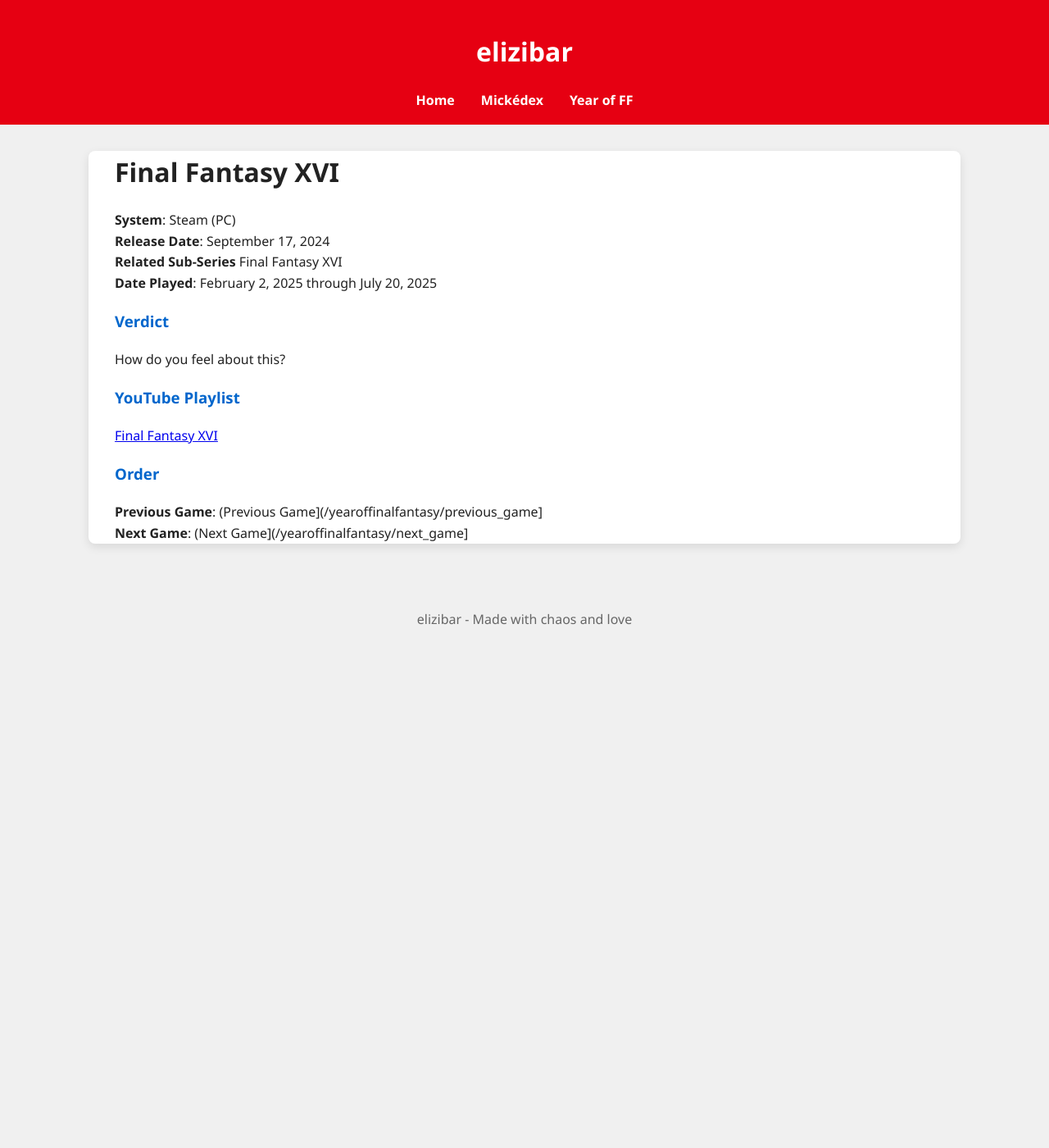
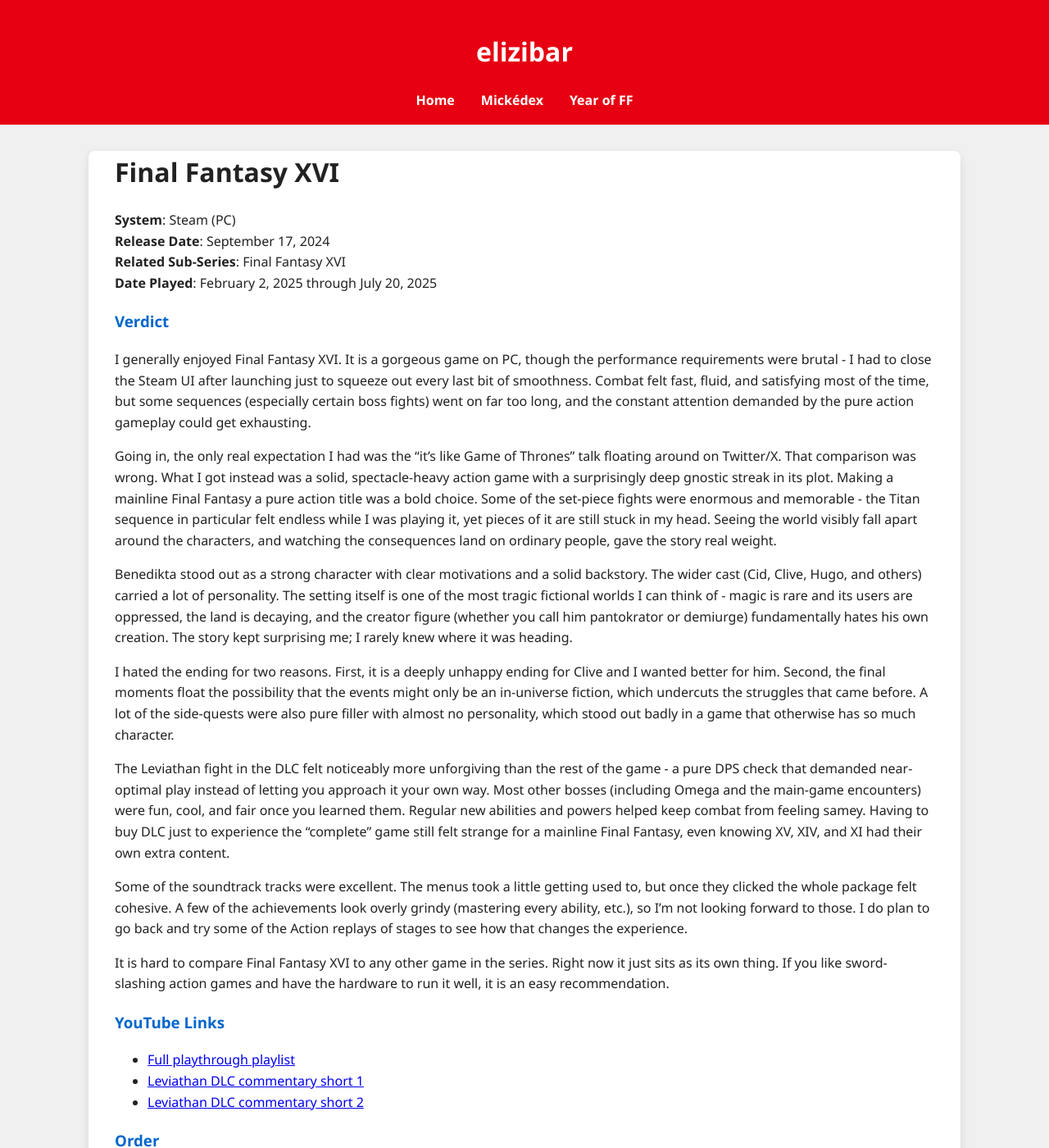
Before and after one commit to elizibar/elizibar.github.io, a Jekyll site: the page built from yearoffinalfantasy/FF16/ff16.md, in a window 1280 px wide and 1400 px high. Shown: the whole window at 82% size. Built offline with Jekyll 4.4.1, drawn with Linux system fonts in a browser that asks for light colours; some of the changed text lies outside the part shown.

Commit message:
cleaning up formatting and ff16

```diff
--- a/yearoffinalfantasy/FF16/ff16.md
+++ b/yearoffinalfantasy/FF16/ff16.md
@@ -6,17 +6,41 @@
 
 # Final Fantasy XVI
 
-**System**:  Steam (PC)
-**Release Date**:  September 17, 2024
-**Related Sub-Series**  Final Fantasy XVI
-**Date Played**:  February 2, 2025 through July 20, 2025
+**System**: Steam (PC)
+**Release Date**: September 17, 2024
+**Related Sub-Series**: Final Fantasy XVI
+**Date Played**: February 2, 2025 through July 20, 2025
 
 ### Verdict
-How do you feel about this?
 
-### YouTube Playlist
-[Final Fantasy XVI](https://www.youtube.com/playlist?list=PL-oNO4nnzhsVW99qLfdOZbpj4pUsFqcgd)
+I generally enjoyed Final Fantasy XVI. It is a gorgeous game on PC, though the performance requirements were brutal - I had to close the Steam UI after launching just to squeeze out every last bit of smoothness. Combat felt fast, fluid, and satisfying most of the time, but some sequences (especially certain boss fights) went on far too long, and the constant attention demanded by the pure action gameplay could get exhausting.
+
+Going in, the only real expectation I had was the "it's like Game of Thrones" talk floating around on Twitter/X. That comparison was wrong. What I got instead was a solid, spectacle-heavy action game with a surprisingly deep gnostic streak in its plot. Making a mainline Final Fantasy a pure action title was a bold choice. Some of the set-piece fights were enormous and memorable - the Titan sequence in particular felt endless while I was playing it, yet pieces of it are still stuck in my head. Seeing the world visibly fall apart around the characters, and watching the consequences land on ordinary people, gave the story real weight.
+
+Benedikta stood out as a strong character with clear motivations and a solid backstory. The wider cast (Cid, Clive, Hugo, and others) carried a lot of personality. The setting itself is one of the most tragic fictional worlds I can think of - magic is rare and its users are oppressed, the land is decaying, and the creator figure (whether you call him pantokrator or demiurge) fundamentally hates his own creation. The story kept surprising me; I rarely knew where it was heading.
+
+I hated the ending for two reasons. First, it is a deeply unhappy ending for Clive and I wanted better for him. Second, the final moments float the possibility that the events might only be an in-universe fiction, which undercuts the struggles that came before. A lot of the side-quests were also pure filler with almost no personality, which stood out badly in a game that otherwise has so much character.
+
+The Leviathan fight in the DLC felt noticeably more unforgiving than the rest of the game - a pure DPS check that demanded near-optimal play instead of letting you approach it your own way. Most other bosses (including Omega and the main-game encounters) were fun, cool, and fair once you learned them. Regular new abilities and powers helped keep combat from feeling samey. Having to buy DLC just to experience the "complete" game still felt strange for a mainline Final Fantasy, even knowing XV, XIV, and XI had their own extra content.
+
+Some of the soundtrack tracks were excellent. The menus took a little getting used to, but once they clicked the whole package felt cohesive. A few of the achievements look overly grindy (mastering every ability, etc.), so I'm not looking forward to those. I do plan to go back and try some of the Action replays of stages to see how that changes the experience.
+
+It is hard to compare Final Fantasy XVI to any other game in the series. Right now it just sits as its own thing. If you like sword-slashing action games and have the hardware to run it well, it is an easy recommendation.
+
+### YouTube Links
+
+- [Full playthrough playlist](https://www.youtube.com/playlist?list=PL-oNO4nnzhsVW99qLfdOZbpj4pUsFqcgd)
+- [Leviathan DLC commentary short 1](https://youtube.com/shorts/Hbynciurcd0)
+- [Leviathan DLC commentary short 2](https://youtube.com/shorts/-SMxw4pGYqs)
 
 ### Order
-**Previous Game**:  (Previous Game](/yearoffinalfantasy/previous_game]
-**Next Game**:  (Next Game](/yearoffinalfantasy/next_game]
+**Previous Game**: [Final Fantasy XII: The Zodiac Age](/yearoffinalfantasy/ff12/)
+**Next Game**: [Final Fantasy Pixel Remaster](/yearoffinalfantasy/ff1pr/)
+
+### Links
+
+- [Official website](https://www.finalfantasyxvi.com)
+- [FINAL FANTASY XVI on Steam](https://store.steampowered.com/app/2515020/FINAL_FANTASY_XVI/)
+- [Final Fantasy XVI on Wikipedia](https://en.wikipedia.org/wiki/Final_Fantasy_XVI)
+
+[Return to the Year of Final Fantasy](/yearoffinalfantasy/)
```
Also changed, not shown: yearoffinalfantasy/FF1/ff1pr.md (+5 -0 lines).
